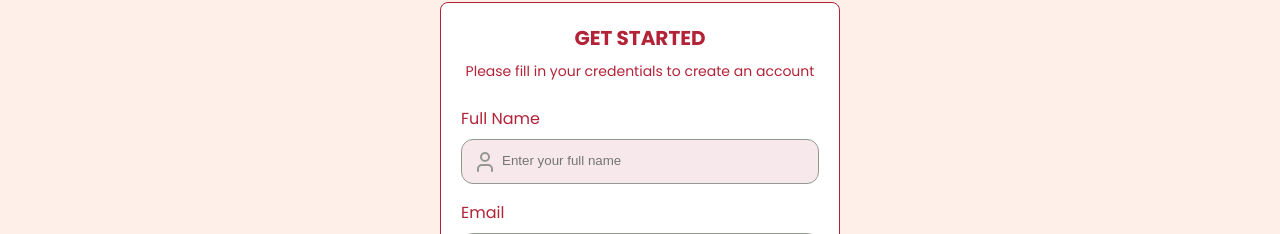
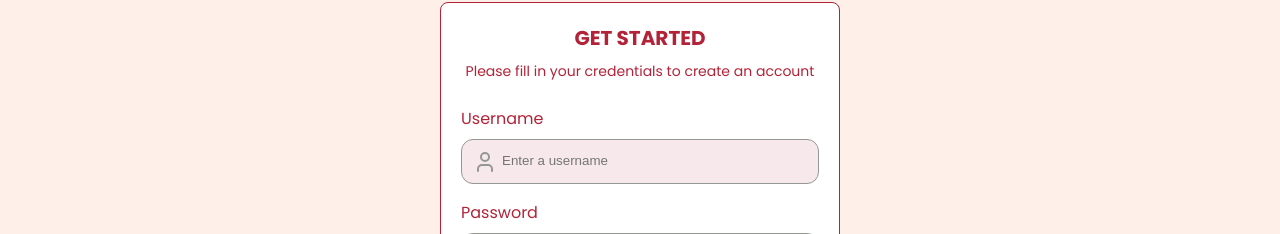
Before and after one commit to Austin-Imbastari/group4, a React (Vite) app: page /auth/signup in a window 1280 px wide. Shown: the part 142-376 px from the top of the page. Built offline with nearby package versions, Linux system fonts and the light colour scheme.

Commit message:
Rename full name to username

```diff
--- a/src/pages/auth/SignUpForm.jsx
+++ b/src/pages/auth/SignUpForm.jsx
@@ -51,20 +51,12 @@ export default function SignUpForm() {
 
       <form onSubmit={handleSubmit}>
         <InputField
-          label="Full Name"
+          label="Username"
           name="username"
           value={form.username}
           onChange={handleChange}
-          placeholder="Enter your full name"
+          placeholder="Enter a username"
           icon={User}
-        />
-        <InputField
-          label="Email"
-          name="email"
-          value={form.email}
-          onChange={handleChange}
-          placeholder="Enter your email"
-          icon={Mail}
         />
         <InputField
           label="Password"
@@ -75,6 +67,14 @@ export default function SignUpForm() {
           placeholder="Enter your password"
           icon={Lock}
         />
+        <InputField
+          label="Email"
+          name="email"
+          value={form.email}
+          onChange={handleChange}
+          placeholder="Enter your email"
+          icon={Mail}
+        />
         <Button type="submit">Sign Up</Button>
       </form>
       <Button type="button" onClick={() => navigate("/auth/signin")}>
```
